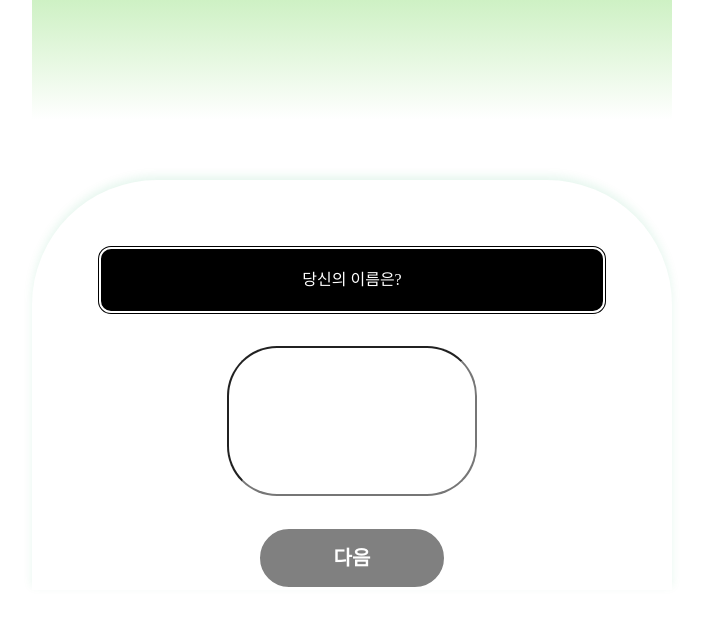
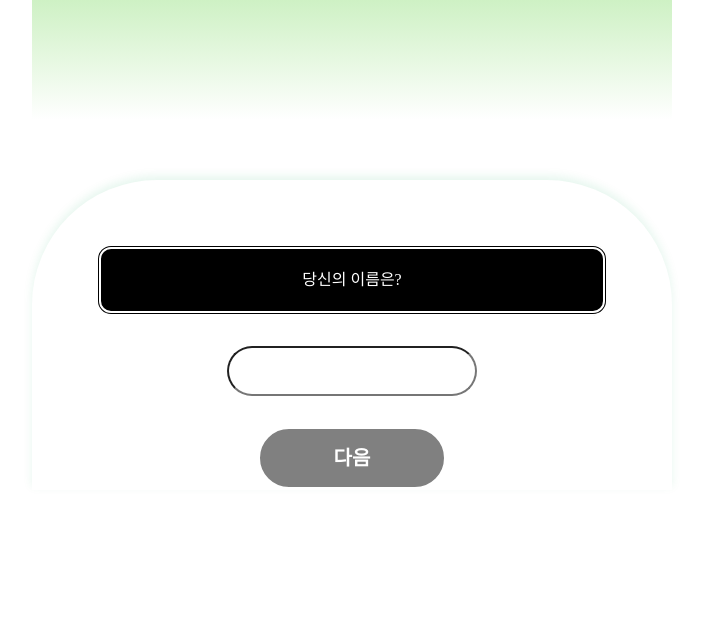
Before and after one commit to vjvl95/Seasonal, a React (Create React App) app: page /name in a window 1280 px wide. Shown: the top 626 px of the page, without its empty margins (288-991 px from the left). Built offline with nearby package versions, Linux system fonts and the light colour scheme.

Commit message:
style: 이름 인풋 박스 크기 조절

```diff
--- a/src/pages/Name.jsx
+++ b/src/pages/Name.jsx
@@ -65,9 +65,10 @@ const StartContaier = styled.div`
 `;
 const InputBox = styled.input`
   width: 250px;
-  height: 150px;
+  height: 50px;
   border-radius: 50px;
   margin-top: 30px;
-  font-weight: 1000;
+  font-weight: 500;
+  font-size: 30px;
   text-align: center;
 `;
```
